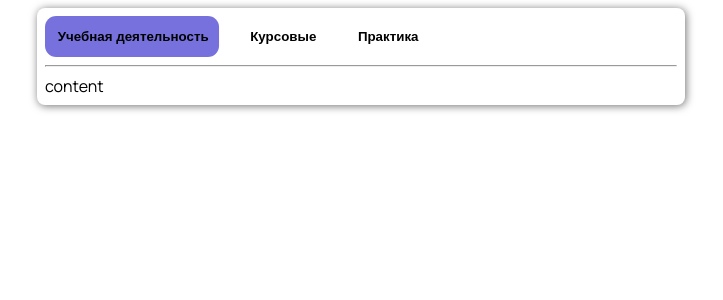
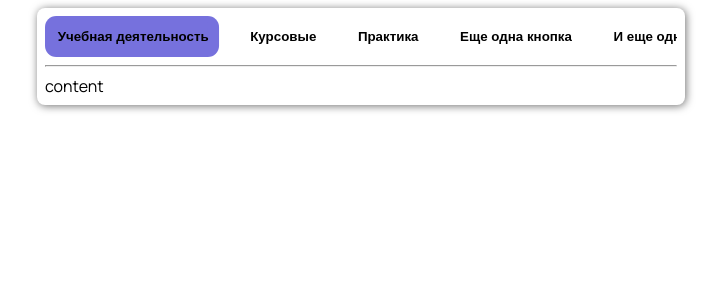
Before and after one commit to Chiga2030/isco-pro-test-task-2, a React (Create React App) app: page / in a window 1280 px wide. Shown: the top 300 px of the page, without its empty margins (279-1002 px from the left). Built offline with nearby package versions, Linux system fonts and the light colour scheme; the HTML template or start-up script is replaced by a standard one.

Commit message:
hidden dark background behind overflow layer

```diff
--- a/src/components/ToggleBar/ToggleBar.jsx
+++ b/src/components/ToggleBar/ToggleBar.jsx
@@ -12,6 +12,11 @@ const buttons = [
   'Учебная деятельность',
   'Курсовые',
   'Практика',
+  'Еще одна кнопка',
+  'И еще одна кнопка',
+  'И еще одна кнопка 2',
+  'И еще одна кнопка 3',
+  'И еще одна кнопка 4',
 ];
 
 const ToggleBar = () => {
@@ -82,12 +87,12 @@ const ToggleBar = () => {
               textButton={ button }
             />
           )) }
+          <ActiveArea
+            leftPosition={ leftPosition }
+            centerPosition={ centerPosition }
+            rightPosition={ rightPosition }
+          />
         </span>
-        <ActiveArea
-          leftPosition={ leftPosition }
-          centerPosition={ centerPosition }
-          rightPosition={ rightPosition }
-        />
       </div>
       <hr/>
       <div>content</div>
--- a/src/components/ToggleBar/ToggleBar.module.css
+++ b/src/components/ToggleBar/ToggleBar.module.css
@@ -13,6 +13,7 @@
 .buttonsWrapper {
   display: flex;
   overflow: hidden;
+  position: relative;
 }
 
 .button {
```
